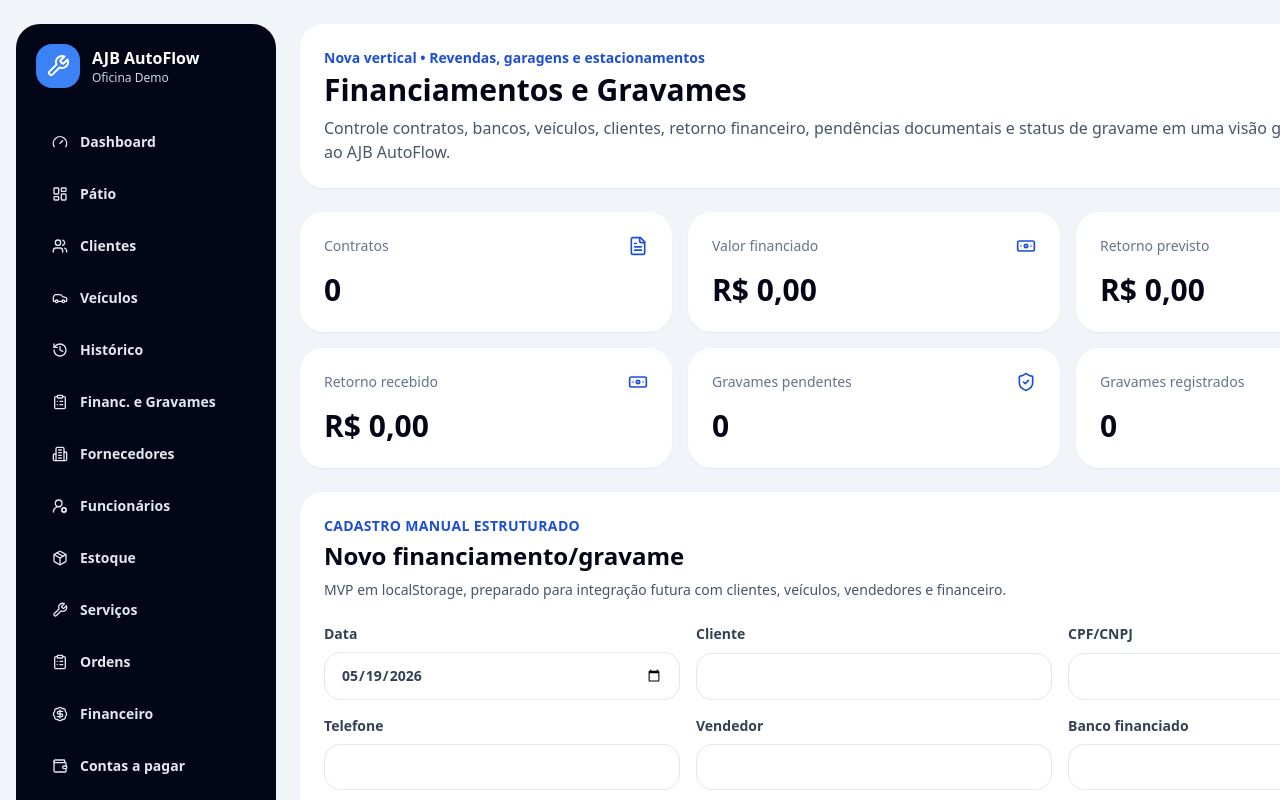
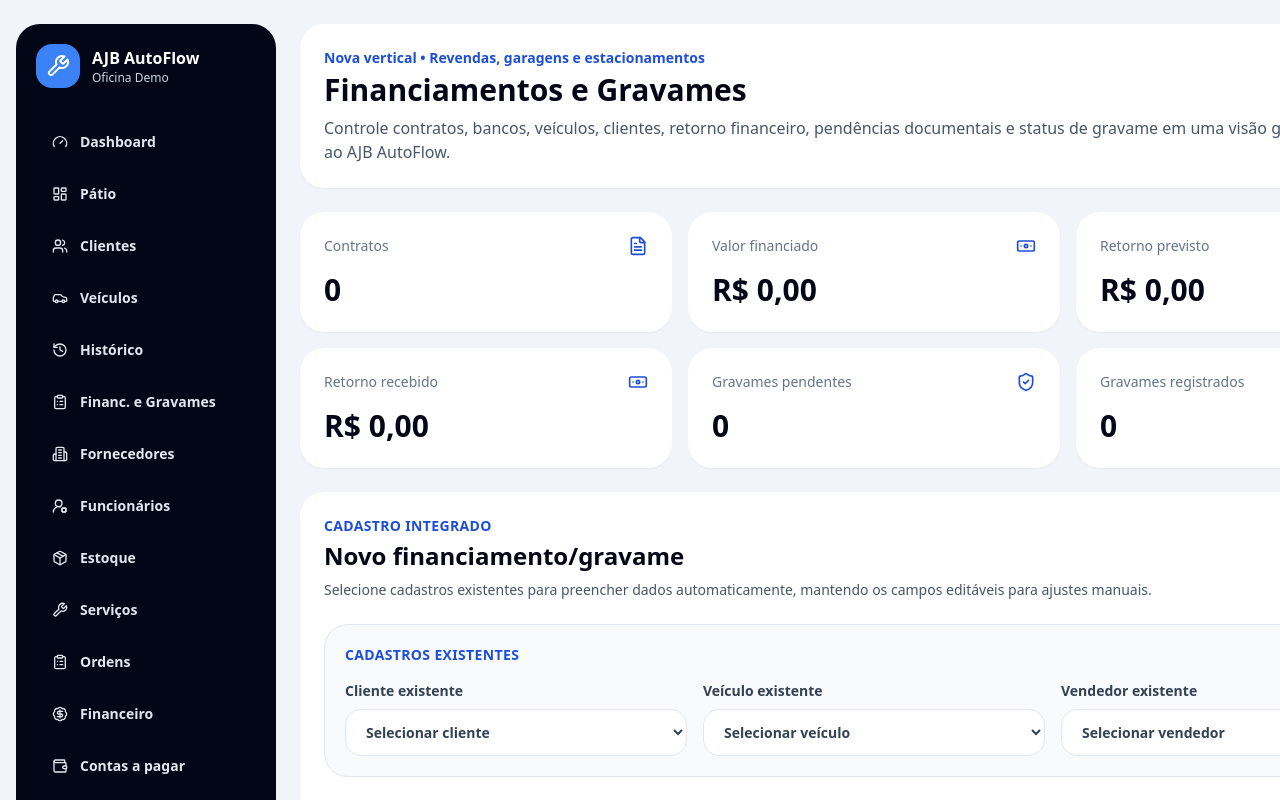
Before and after one commit to anjobrito/ajb-autoflow, a Next.js app: page /financiamentos-gravames in a window 1280 px wide. Shown: the top 800 px of the page. Built offline with nearby package versions, Linux system fonts and the light colour scheme.

Commit message:
Integrate vehicle financing with existing catalogs

```diff
--- a/components/vehicle-financing-client.tsx
+++ b/components/vehicle-financing-client.tsx
@@ -2,7 +2,7 @@
 
 import { useEffect, useMemo, useState } from "react";
 import { Banknote, Car, FileText, Pencil, Search, ShieldCheck, Trash2 } from "lucide-react";
-import { currencyToNumber, numberToCurrency } from "@/lib/browser-store";
+import { currencyToNumber, listCustomers, listEmployees, listVehicles, numberToCurrency, StoredCustomer, StoredEmployee, StoredVehicle } from "@/lib/browser-store";
 import {
   createEmptyVehicleFinancingDraft,
   deleteVehicleFinancing,
@@ -52,6 +52,9 @@ function badgeClass(status: string) {
 
 export function VehicleFinancingClient() {
   const [records, setRecords] = useState<StoredVehicleFinancing[]>([]);
+  const [customers, setCustomers] = useState<StoredCustomer[]>([]);
+  const [vehicles, setVehicles] = useState<StoredVehicle[]>([]);
+  const [employees, setEmployees] = useState<StoredEmployee[]>([]);
   const [form, setForm] = useState<VehicleFinancingDraft>(() => createEmptyVehicleFinancingDraft());
   const [editingId, setEditingId] = useState<string | null>(null);
   const [search, setSearch] = useState("");
@@ -60,6 +63,9 @@ export function VehicleFinancingClient() {
 
   function refresh() {
     setRecords(listVehicleFinancings());
+    setCustomers(listCustomers());
+    setVehicles(listVehicles());
+    setEmployees(listEmployees());
   }
 
   useEffect(() => {
@@ -73,6 +79,54 @@ export function VehicleFinancingClient() {
   function resetForm() {
     setForm(createEmptyVehicleFinancingDraft());
     setEditingId(null);
+  }
+
+  function handleCustomerSelect(customerId: string) {
+    const customer = customers.find((item) => item.id === customerId);
+    if (!customer) {
+      setForm((current) => ({ ...current, customerId: undefined }));
+      return;
+    }
+
+    setForm((current) => ({
+      ...current,
+      customerId: customer.id,
+      customerName: customer.name,
+      customerDocument: customer.document,
+      customerPhone: customer.phone,
+    }));
+  }
+
+  function handleVehicleSelect(vehicleId: string) {
+    const vehicle = vehicles.find((item) => item.id === vehicleId);
+    if (!vehicle) {
+      setForm((current) => ({ ...current, vehicleId: undefined }));
+      return;
+    }
+
+    setForm((current) => ({
+      ...current,
+      vehicleId: vehicle.id,
+      vehicleBrand: vehicle.brand,
+      vehicleModel: vehicle.model,
+      vehiclePlate: vehicle.plate,
+      vehicleYear: vehicle.year,
+      customerName: current.customerName || vehicle.customer,
+    }));
+  }
+
+  function handleSellerSelect(sellerId: string) {
+    const employee = employees.find((item) => item.id === sellerId);
+    if (!employee) {
+      setForm((current) => ({ ...current, sellerId: undefined }));
+      return;
+    }
+
+    setForm((current) => ({
+      ...current,
+      sellerId: employee.id,
+      sellerName: employee.name,
+    }));
   }
 
   function handleSubmit(event: React.FormEvent<HTMLFormElement>) {
@@ -142,11 +196,20 @@ export function VehicleFinancingClient() {
       <form onSubmit={handleSubmit} className="rounded-3xl bg-white p-6 shadow-sm">
         <div className="flex flex-col gap-3 sm:flex-row sm:items-start sm:justify-between">
           <div>
-            <p className="text-sm font-black uppercase tracking-wide text-blue-700">Cadastro manual estruturado</p>
+            <p className="text-sm font-black uppercase tracking-wide text-blue-700">Cadastro integrado</p>
             <h2 className="mt-1 text-2xl font-black">{editingId ? "Editar financiamento" : "Novo financiamento/gravame"}</h2>
-            <p className="mt-2 text-sm text-slate-600">MVP em localStorage, preparado para integração futura com clientes, veículos, vendedores e financeiro.</p>
+            <p className="mt-2 text-sm text-slate-600">Selecione cadastros existentes para preencher dados automaticamente, mantendo os campos editáveis para ajustes manuais.</p>
           </div>
           <button type="button" onClick={resetForm} className="rounded-2xl border border-slate-300 px-5 py-3 text-sm font-black text-slate-700 hover:bg-slate-50">Limpar</button>
+        </div>
+
+        <div className="mt-6 rounded-3xl border border-slate-200 bg-slate-50 p-5">
+          <p className="text-sm font-black uppercase tracking-wide text-blue-700">Cadastros existentes</p>
+          <div className="mt-4 grid gap-4 md:grid-cols-3">
+            <label className={labelClass}>Cliente existente<select value={form.customerId ?? ""} onChange={(event) => handleCustomerSelect(event.target.value)} className={inputClass}><option value="">Selecionar cliente</option>{customers.map((customer) => <option key={customer.id} value={customer.id}>{customer.name} • {customer.document}</option>)}</select></label>
+            <label className={labelClass}>Veículo existente<select value={form.vehicleId ?? ""} onChange={(event) => handleVehicleSelect(event.target.value)} className={inputClass}><option value="">Selecionar veículo</option>{vehicles.map((vehicle) => <option key={vehicle.id} value={vehicle.id}>{vehicle.plate} • {vehicle.brand} {vehicle.model}</option>)}</select></label>
+            <label className={labelClass}>Vendedor existente<select value={form.sellerId ?? ""} onChange={(event) => handleSellerSelect(event.target.value)} className={inputClass}><option value="">Selecionar vendedor</option>{employees.map((employee) => <option key={employee.id} value={employee.id}>{employee.name} • {employee.role}</option>)}</select></label>
+          </div>
         </div>
 
         <div className="mt-6 grid gap-4 md:grid-cols-2 xl:grid-cols-3">
```
